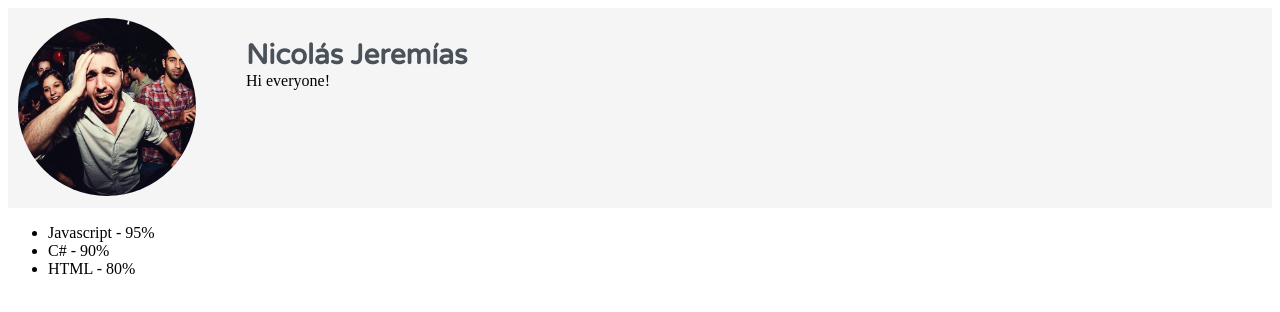
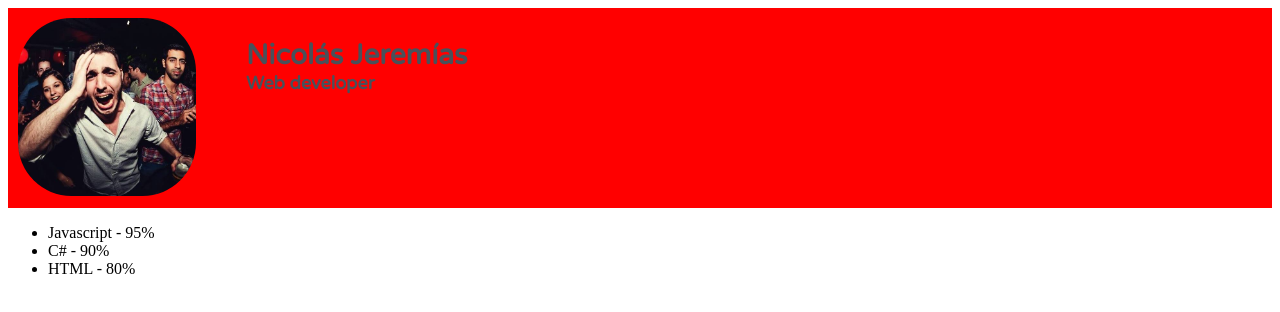
Before and after one commit to niconj/contact-list, an Angular app in the folder portfolio/: page / in a window 1280 px wide. Shown: the top 312 px of the page. Built offline with nearby package versions, Linux system fonts and the light colour scheme.

Commit message:
CSS Update

```diff
--- a/portfolio/src/app/app.component.html
+++ /dev/null
@@ -1,3 +0,0 @@
-<h1>
-  {{title}}
-</h1>
--- a/portfolio/src/app/app.module.ts
+++ b/portfolio/src/app/app.module.ts
@@ -3,7 +3,6 @@ import { NgModule } from '@angular/core';
 import { FormsModule } from '@angular/forms';
 import { HttpModule } from '@angular/http';
 
-import { AppComponent } from './app.component';
 import { HeaderComponent } from './header/header.component';
 import { SkillsComponent } from './skills/skills.component';
 
--- a/portfolio/src/app/header/header.component.css
+++ b/portfolio/src/app/header/header.component.css
@@ -1,8 +1,12 @@
 @import url('https://fonts.googleapis.com/css?family=Nunito|Varela+Round');
 
+html, body { width: 100% }
+
 .header {
-    background:     rgb(245, 245, 245);
-    height: 200px;
+    /*background:     rgb(245, 245, 245);*/
+    background: red;
+    min-height: 200px;
+    width: 100%;
 }
 
 .header .name {
@@ -12,11 +16,18 @@
     font-weight: 700;
 }
 
+.header .title {
+    color: #49515a;
+    font-size: 18px;
+    font-family: 'Varela Round', sans-serif;
+    font-weight: 700;
+}
+
 .header .profilePicture{
     width: 178px;
     height: 178px;
     margin: 10px 50px 0px 10px;
-    border-radius: 50%;
+    border-radius: 30%;
     float: left;
 }
 
--- a/portfolio/src/app/header/header.component.html
+++ b/portfolio/src/app/header/header.component.html
@@ -2,6 +2,6 @@
     <img class="profilePicture" src="..\..\assets\images\profilePicture.jpg" alt="">
     <div class="content">
         <div class="name">{{fullName}}</div>
-        <div>{{bio}}</div>
+        <div class="title">{{title}}</div>
     </div>
 </div>
--- a/portfolio/src/app/header/header.component.ts
+++ b/portfolio/src/app/header/header.component.ts
@@ -7,5 +7,5 @@ import { Component } from '@angular/core';
 })
 export class HeaderComponent {
   fullName = 'Nicolás Jeremías';
-  bio = 'Hi everyone!';
+  title = 'Web developer';
 }
--- a/portfolio/src/app/skills/skills.component.css
+++ b/portfolio/src/app/skills/skills.component.css
@@ -0,0 +1,3 @@
+.skill-tree{
+
+}
--- a/portfolio/src/app/skills/skills.component.html
+++ b/portfolio/src/app/skills/skills.component.html
@@ -1,3 +1,5 @@
-<ul>
-  <li *ngFor="let skill of skills">{{skill.name}} - {{skill.capability}}%</li>
-</ul>
+<div>
+  <ul class="skill-tree">
+    <li *ngFor="let skill of skills">{{skill.name}} - {{skill.capability}}%</li>
+  </ul>
+</div>
```
Also changed, not shown: portfolio/src/app/app.component.ts (deleted, +0 -10 lines), portfolio/src/app/app.component.css (deleted), 2 other files (tests, documents, lock files or other folders).
